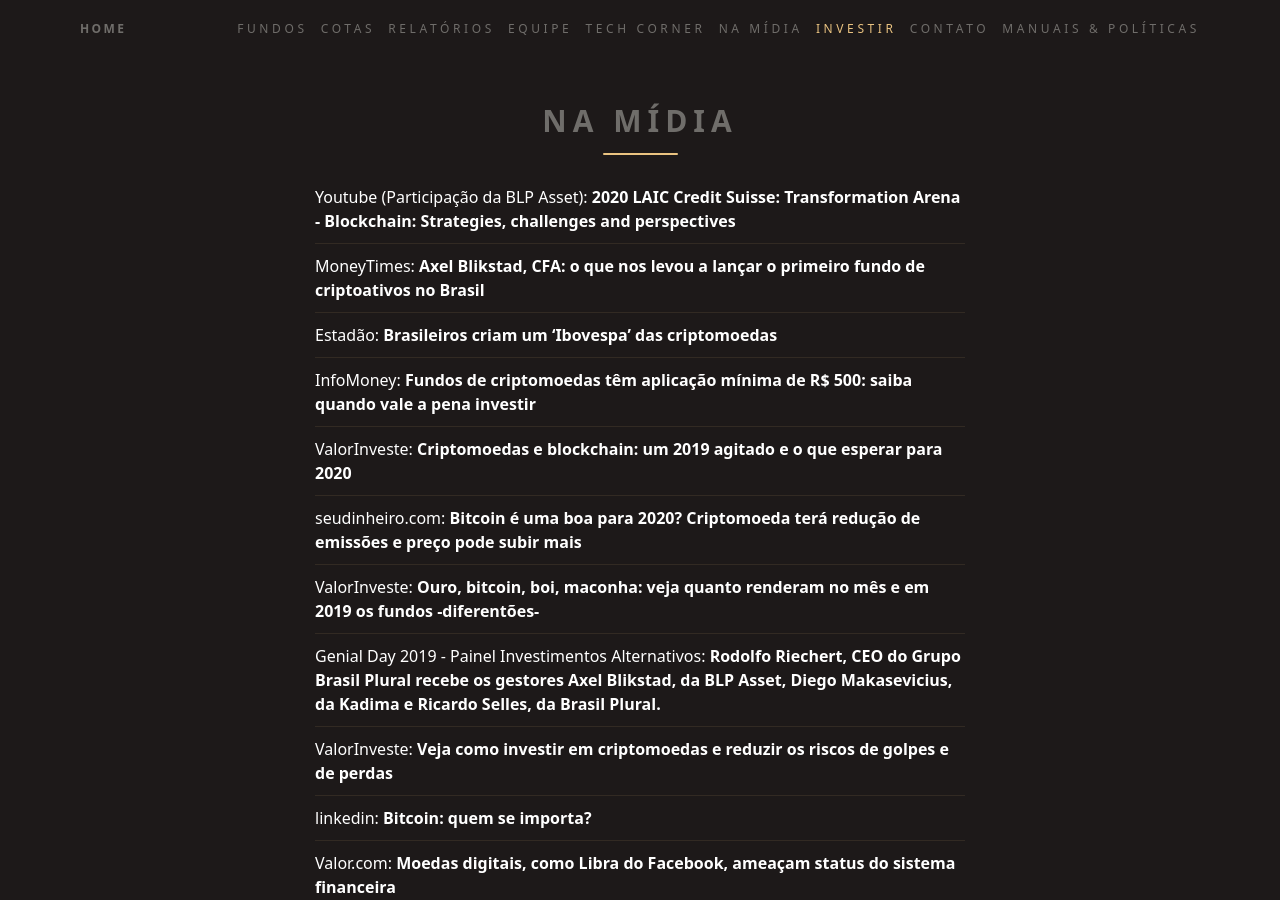
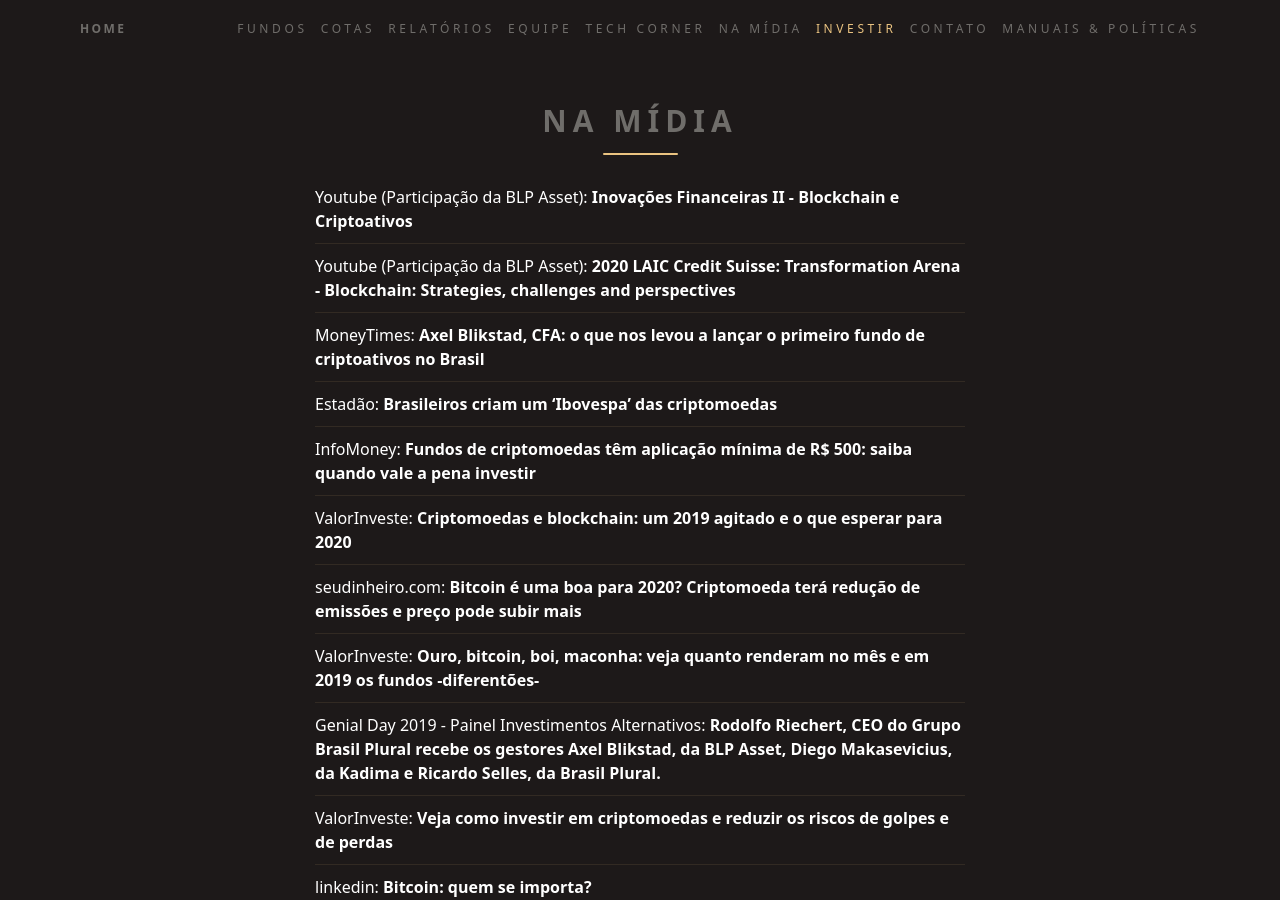
Before and after one commit to ateliedetemas/blpcrypto, a Jekyll site: the page built from _pages/na-midia.md, in a window 1280 px wide and 900 px high. Built offline with Jekyll 4.4.1, drawn with Linux system fonts in a browser that asks for light colours.

Commit message:
Update na-midia.md

```diff
--- a/_pages/na-midia.md
+++ b/_pages/na-midia.md
@@ -3,6 +3,7 @@ lang: pt
 layout: page
 title: Na Mídia
 ---
+|[Youtube (Participação da BLP Asset): **Inovações Financeiras II - Blockchain e Criptoativos**](https://www.youtube.com/watch?v=SMmwOHE96a8&feature=youtu.be)
 |[Youtube (Participação da BLP Asset): **2020 LAIC Credit Suisse: Transformation Arena - Blockchain: Strategies, challenges and perspectives**](https://www.youtube.com/watch?v=JkSh4UKe_Po&feature=youtu.be)
 |[MoneyTimes: **Axel Blikstad, CFA: o que nos levou a lançar o primeiro fundo de criptoativos no Brasil**](https://moneytimes.com.br/axel-blikstad-cfa-o-que-nos-levou-a-lancar-o-primeiro-fundo-de-criptoativos-no-brasil/)
 |[Estadão: **Brasileiros criam um ‘Ibovespa’ das criptomoedas**](https://economia.estadao.com.br/noticias/geral,brasileiros-criam-um-ibovespa-das-criptomoedas,70003154197)
```
